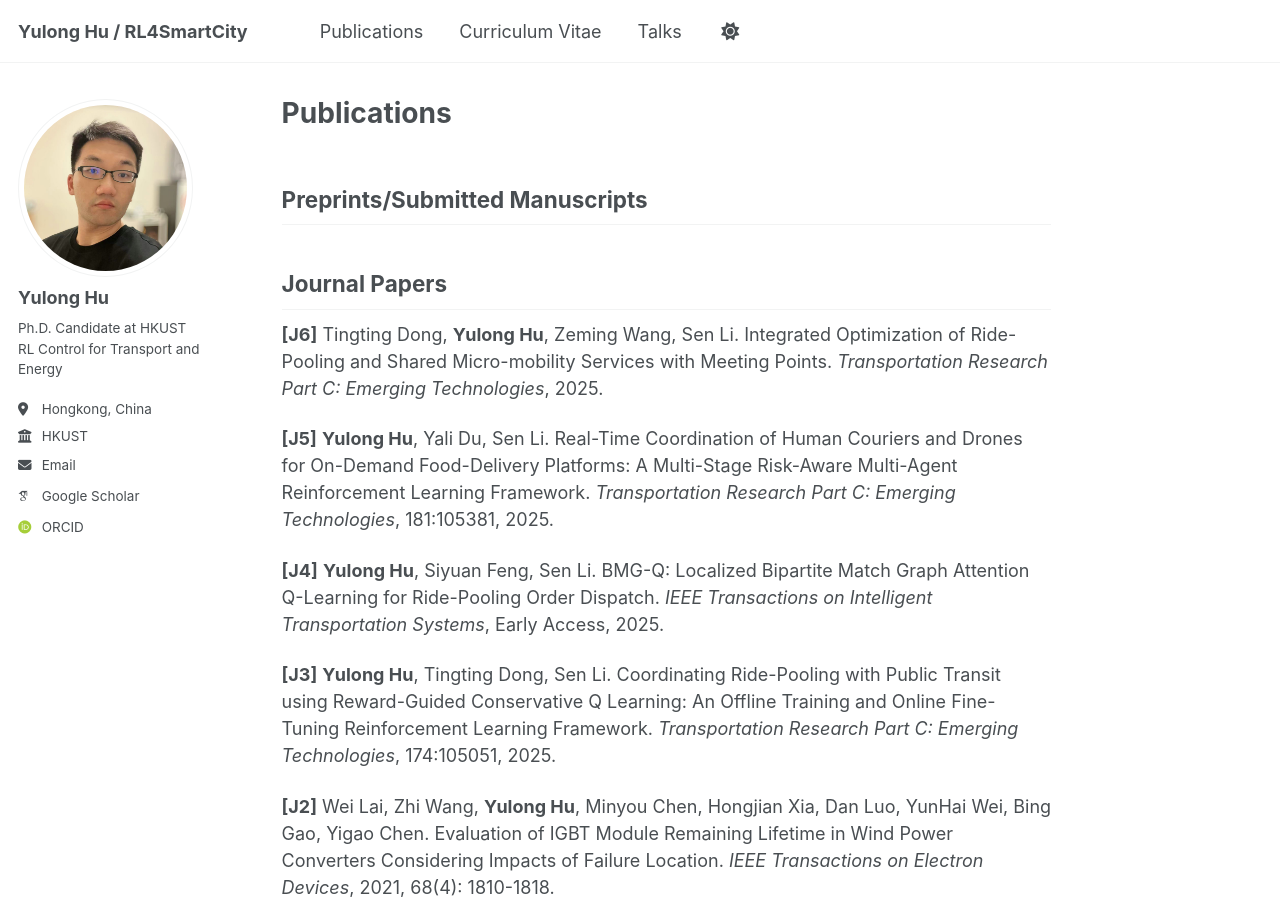
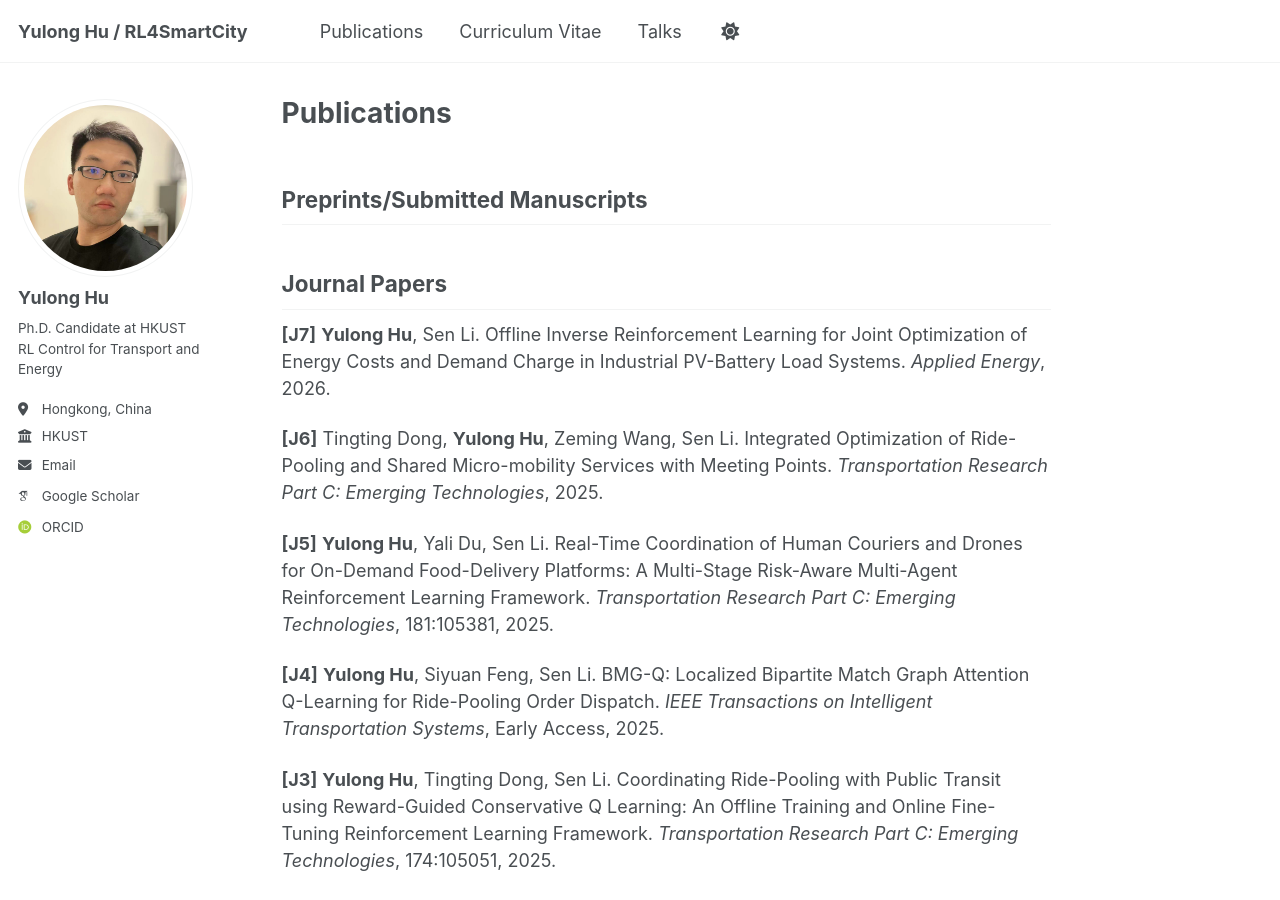
Before and after one commit to yulonghu2000/yulonghu2000.github.io, a Jekyll site: the page built from _pages/publications.md, in a window 1280 px wide and 900 px high. Built offline with Jekyll 4.4.1, drawn with Linux system fonts in a browser that asks for light colours; some web fonts are replaced.

Commit message:
Update publications.md

```diff
--- a/_pages/publications.md
+++ b/_pages/publications.md
@@ -6,6 +6,8 @@ author_profile: true
 ## Preprints/Submitted Manuscripts
 
 ## Journal Papers
+**[J7]** **Yulong Hu**, Sen Li. Offline Inverse Reinforcement Learning for Joint Optimization of Energy Costs and Demand Charge in Industrial PV-Battery Load Systems. *Applied Energy*, 2026.
+
 **[J6]**  Tingting Dong, **Yulong Hu**, Zeming Wang, Sen Li. Integrated Optimization of Ride-Pooling and Shared Micro-mobility Services with Meeting Points. *Transportation Research Part C: Emerging Technologies*, 2025.
 
 **[J5]** **Yulong Hu**, Yali Du, Sen Li. Real-Time Coordination of Human Couriers and Drones for On-Demand Food-Delivery Platforms: A Multi-Stage Risk-Aware Multi-Agent Reinforcement Learning Framework. *Transportation Research Part C: Emerging Technologies*, 181:105381, 2025.
```
